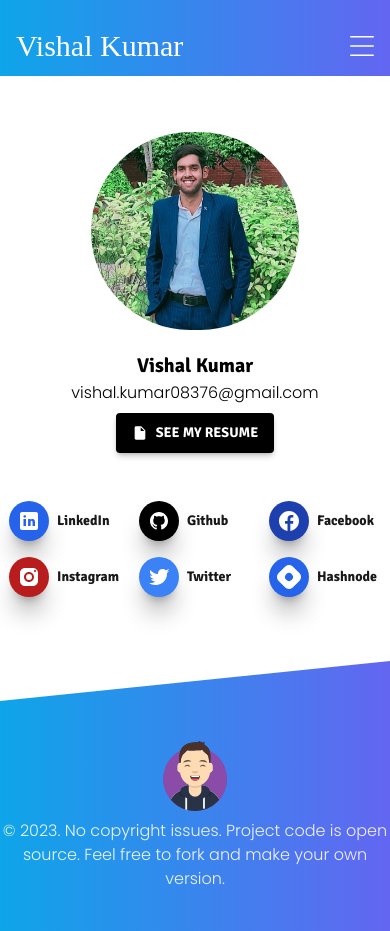
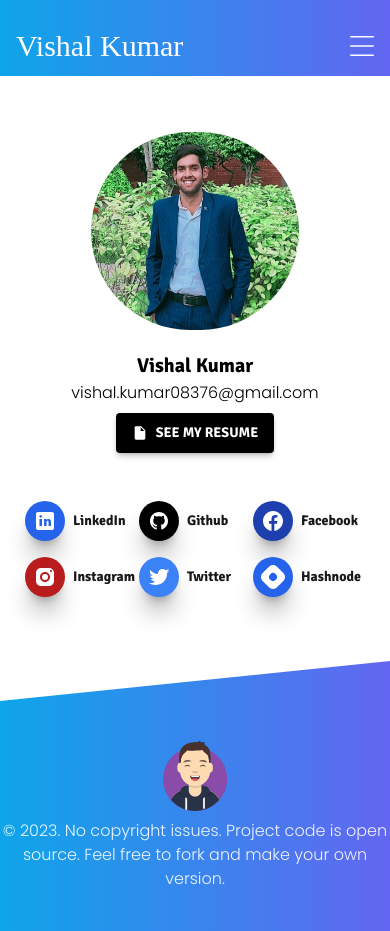
Before and after one commit to vishal-kumaar/personal-portfolio, a React (Create React App) app: page /contact in a window 390 px wide. Built offline with nearby package versions, Linux system fonts and the light colour scheme; a web font is replaced by a local one.

Commit message:
Add margin on contact page social icons

```diff
--- a/src/components/Contact.jsx
+++ b/src/components/Contact.jsx
@@ -38,7 +38,7 @@
           </div>
         </a>
       </div>
-      <div className="flex flex-row flex-wrap md:flex-col md:flex-nowrap mt-10 md:mt-0">
+      <div className="flex flex-row flex-wrap mx-6 md:flex-col md:flex-nowrap mt-10 md:mt-0">
         {socialLinks.linkedin && (
           <a
             href={socialLinks.linkedin}
```
